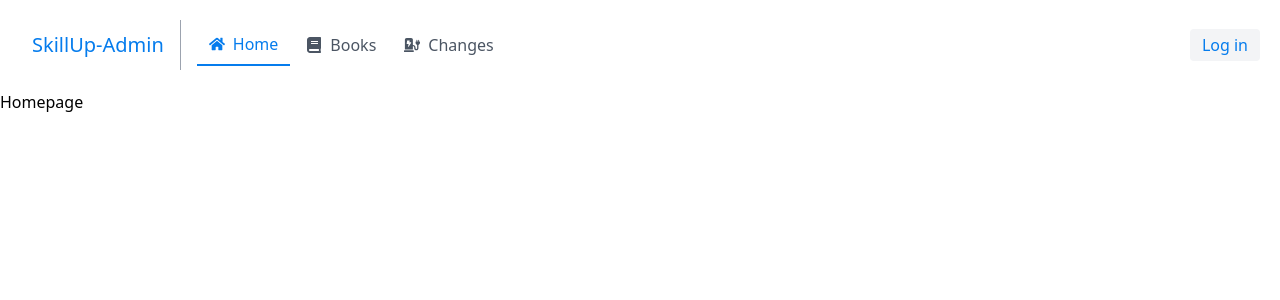
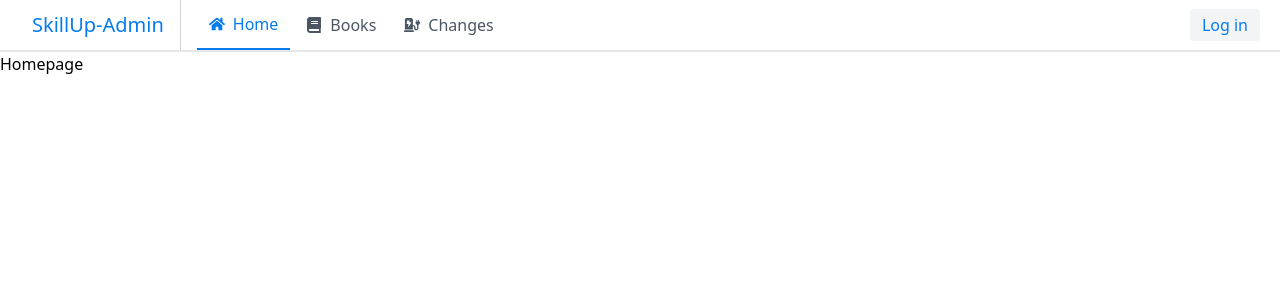
Before and after one commit to OSC-2020/skill-up-backend, a React (Create React App) app in the folder skillup-admin/: page / in a window 1280 px wide. Shown: the top 300 px of the page. Built offline with nearby package versions, Linux system fonts and the light colour scheme.

Commit message:
Css changes for desired header view.

```diff
--- a/skillup-admin/src/components/layout/header/Header.tsx
+++ b/skillup-admin/src/components/layout/header/Header.tsx
@@ -7,12 +7,12 @@ export default class Header extends Component {
 
     render() {
         return (
-            <header className="text-gray-600 body-font">
-                <div className="container mx-auto flex flex-wrap p-5 flex-col md:flex-row items-center">
+            <header className="text-gray-600 body-font border-b-2">
+                <div className="container mx-auto flex flex-wrap px-5 flex-col md:flex-row items-center">
                     <Link to="/" className="flex title-font font-medium items-center text-gray-900 mb-4 md:mb-0">
                         <span className="ml-3 text-xl skillup-text-color-primary">SkillUp-Admin</span>
                     </Link>
-                    <nav className="md:mr-auto md:ml-4 md:py-1 md:pl-4 md:border-l md:border-gray-400 flex flex-wrap items-center text-base justify-center">
+                    <nav className="md:mr-auto md:ml-4 md:pl-4 md:border-l md:border-gray-300 flex flex-wrap items-center text-base justify-center">
                         <HeaderTab title="Home" Icon={FaHome} isActive={true} />
                         <HeaderTab title="Books" Icon={FaBook} />
                         <HeaderTab title="Changes" Icon={FaChargingStation} />
--- a/skillup-admin/src/components/layout/header/HeaderTab.tsx
+++ b/skillup-admin/src/components/layout/header/HeaderTab.tsx
@@ -13,7 +13,7 @@ export default class HeaderTab extends Component<Props> {
     render() {
         const Icon = this.props.Icon;
         return (
-            <div className={"flex items-center px-3 py-2 mr-1 cursor-pointer transition-colors hover:rounded-md hover:skillup-text-color-primary hover:skillup-background-color-bg " + (this.props.isActive ? "border-b-2 skillup-border-color-primary skillup-text-color-primary" : "")}>
+            <div className={"flex items-center p-3 mr-1 cursor-pointer transition-colors hover:rounded-md hover:skillup-text-color-primary hover:skillup-background-color-bg " + (this.props.isActive ? "border-b-2 skillup-border-color-primary skillup-text-color-primary" : "")}>
                 <Icon />
                 <span className="headerTab__title ml-2">{this.props.title}</span>
             </div>
```
